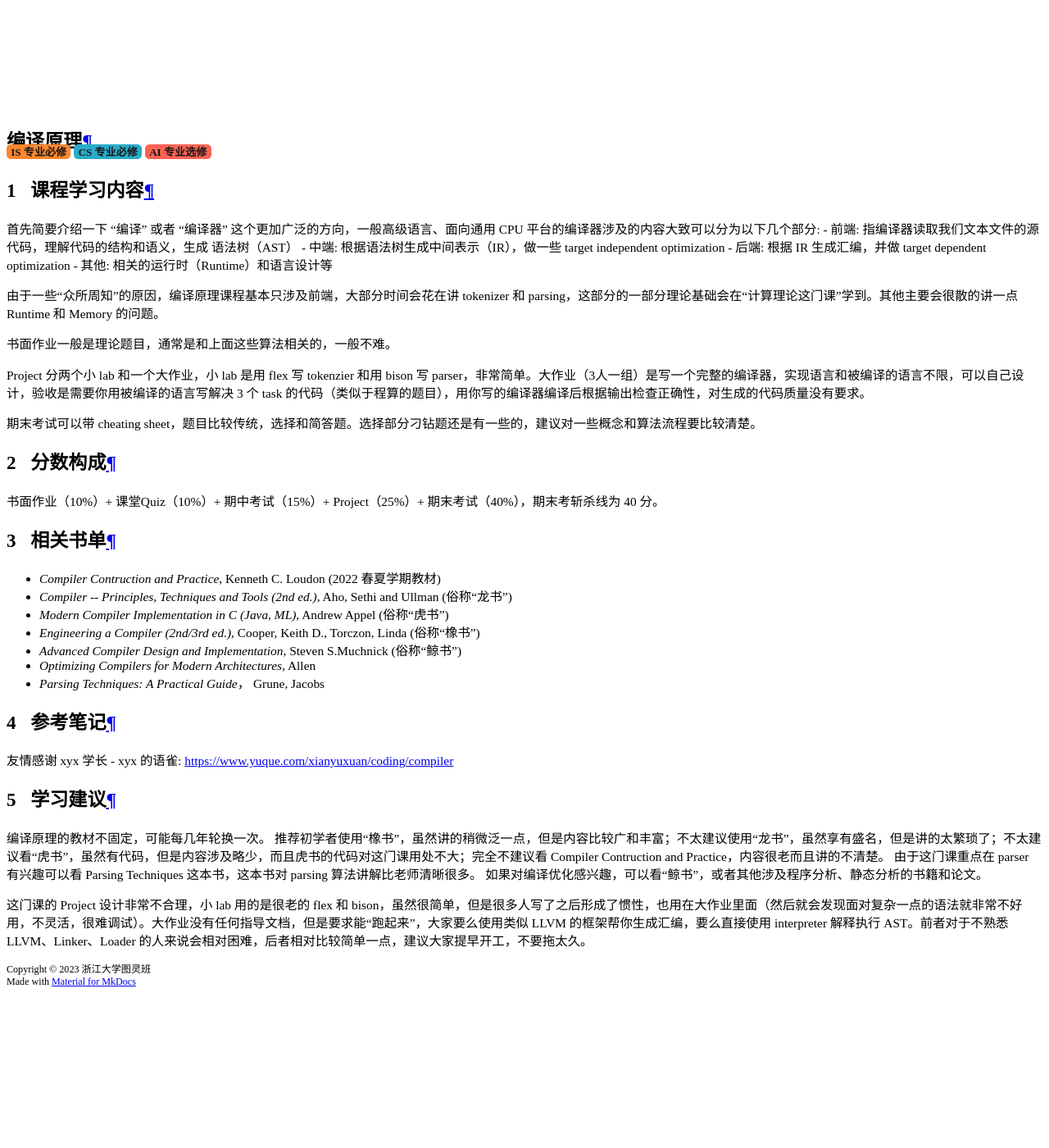
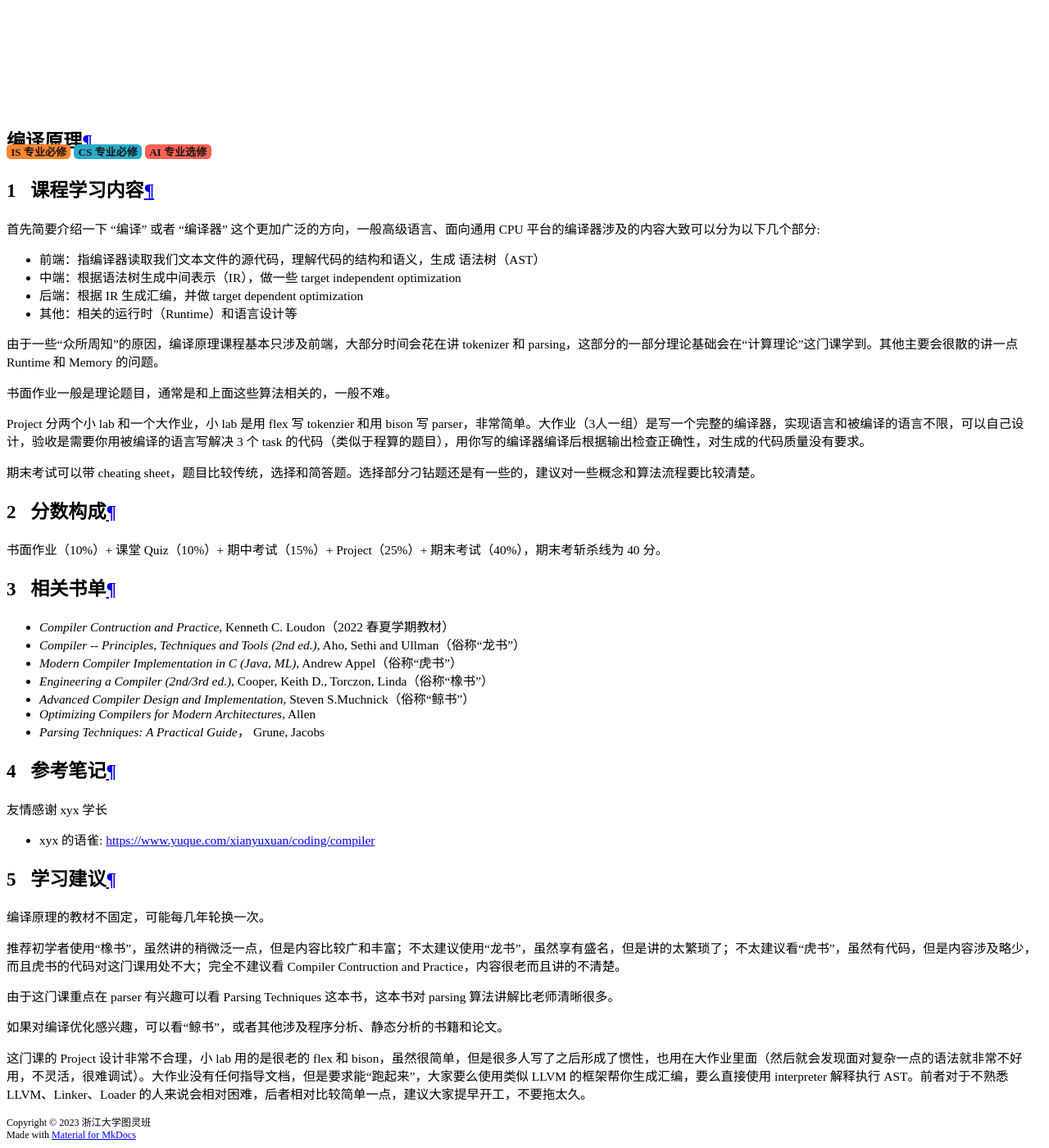
Before and after one commit to ZJU-Turing/TuringCourses, an MkDocs documentation site: the page built from docs/major_mandatory/compilers_principles/index.md, in a window 1280 px wide and 1400 px high, scrolled down 16322 px. Shown: the whole window at 82% size. Built offline with MkDocs 1.6.1 and Material for MkDocs 9.7.7, drawn with Linux system fonts in a browser that asks for light colours; comment, search, counter and statistics services are not loaded; before the commit the page ends 17535 px from its top, so only the background shows below that.

```diff
--- a/docs/major_mandatory/compilers_principles/index.md
+++ b/docs/major_mandatory/compilers_principles/index.md
@@ -23,26 +23,30 @@ Project 分两个小 lab 和一个大作业，小 lab 是用 flex 写 tokenzier
 期末考试可以带 cheating sheet，题目比较传统，选择和简答题。选择部分刁钻题还是有一些的，建议对一些概念和算法流程要比较清楚。
 
 ## 分数构成
-书面作业（10%）+ 课堂Quiz（10%）+ 期中考试（15%）+ Project（25%）+ 期末考试（40%），期末考斩杀线为 40 分。
+书面作业（10%）+ 课堂 Quiz（10%）+ 期中考试（15%）+ Project（25%）+ 期末考试（40%），期末考斩杀线为 40 分。
 
 ## 相关书单
-- *Compiler Contruction and Practice*, Kenneth C. Loudon (2022 春夏学期教材)
-- *Compiler -- Principles, Techniques and Tools (2nd ed.)*, Aho, Sethi and Ullman (俗称“龙书”)
-- *Modern Compiler Implementation in C (Java, ML)*, Andrew Appel (俗称“虎书”)
-- *Engineering a Compiler (2nd/3rd ed.)*, Cooper, Keith D., Torczon, Linda (俗称“橡书”)
-- *Advanced Compiler Design and Implementation*, Steven S.Muchnick (俗称“鲸书”)
+- *Compiler Contruction and Practice*, Kenneth C. Loudon（2022 春夏学期教材）
+- *Compiler -- Principles, Techniques and Tools (2nd ed.)*, Aho, Sethi and Ullman（俗称“龙书”）
+- *Modern Compiler Implementation in C (Java, ML)*, Andrew Appel（俗称“虎书”）
+- *Engineering a Compiler (2nd/3rd ed.)*, Cooper, Keith D., Torczon, Linda（俗称“橡书”）
+- *Advanced Compiler Design and Implementation*, Steven S.Muchnick（俗称“鲸书”）
 - *Optimizing Compilers for Modern Architectures*, Allen
 - *Parsing Techniques: A Practical Guide*， Grune, Jacobs
 
 ## 参考笔记
 友情感谢  xyx 学长
+
 - xyx 的语雀: https://www.yuque.com/xianyuxuan/coding/compiler
 
 ## 学习建议
 
 编译原理的教材不固定，可能每几年轮换一次。
+
 推荐初学者使用“橡书”，虽然讲的稍微泛一点，但是内容比较广和丰富；不太建议使用“龙书”，虽然享有盛名，但是讲的太繁琐了；不太建议看“虎书”，虽然有代码，但是内容涉及略少，而且虎书的代码对这门课用处不大；完全不建议看 Compiler Contruction and Practice，内容很老而且讲的不清楚。
+
 由于这门课重点在 parser 有兴趣可以看 Parsing Techniques 这本书，这本书对 parsing 算法讲解比老师清晰很多。
+
 如果对编译优化感兴趣，可以看“鲸书”，或者其他涉及程序分析、静态分析的书籍和论文。
 
 这门课的 Project 设计非常不合理，小 lab 用的是很老的 flex 和 bison，虽然很简单，但是很多人写了之后形成了惯性，也用在大作业里面（然后就会发现面对复杂一点的语法就非常不好用，不灵活，很难调试）。大作业没有任何指导文档，但是要求能“跑起来”，大家要么使用类似 LLVM 的框架帮你生成汇编，要么直接使用 interpreter 解释执行 AST。前者对于不熟悉 LLVM、Linker、Loader 的人来说会相对困难，后者相对比较简单一点，建议大家提早开工，不要拖太久。
```
Also changed, not shown: other parts of docs/major_mandatory/compilers_principles/index.md (+5 -5 lines), docs/major_mandatory/index.md (+1 -1 lines).
